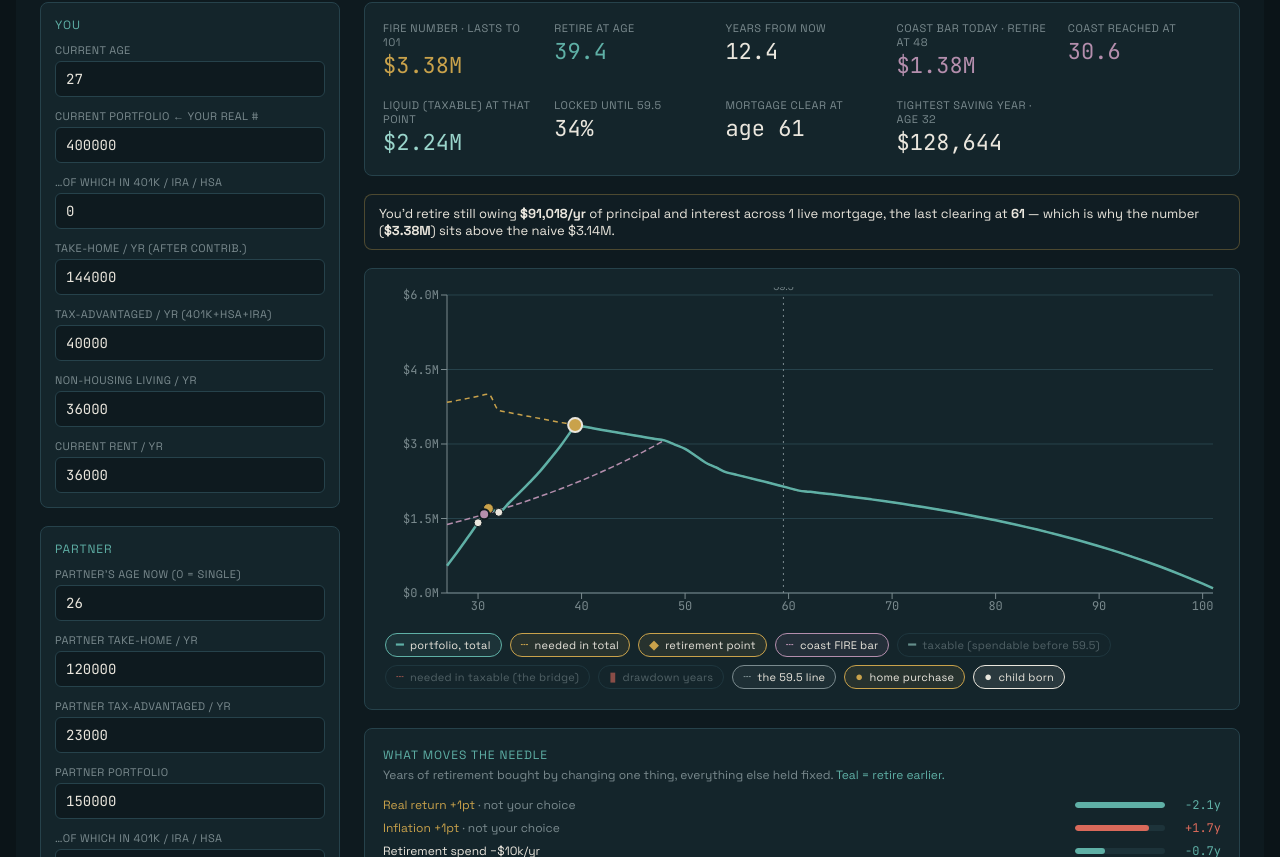
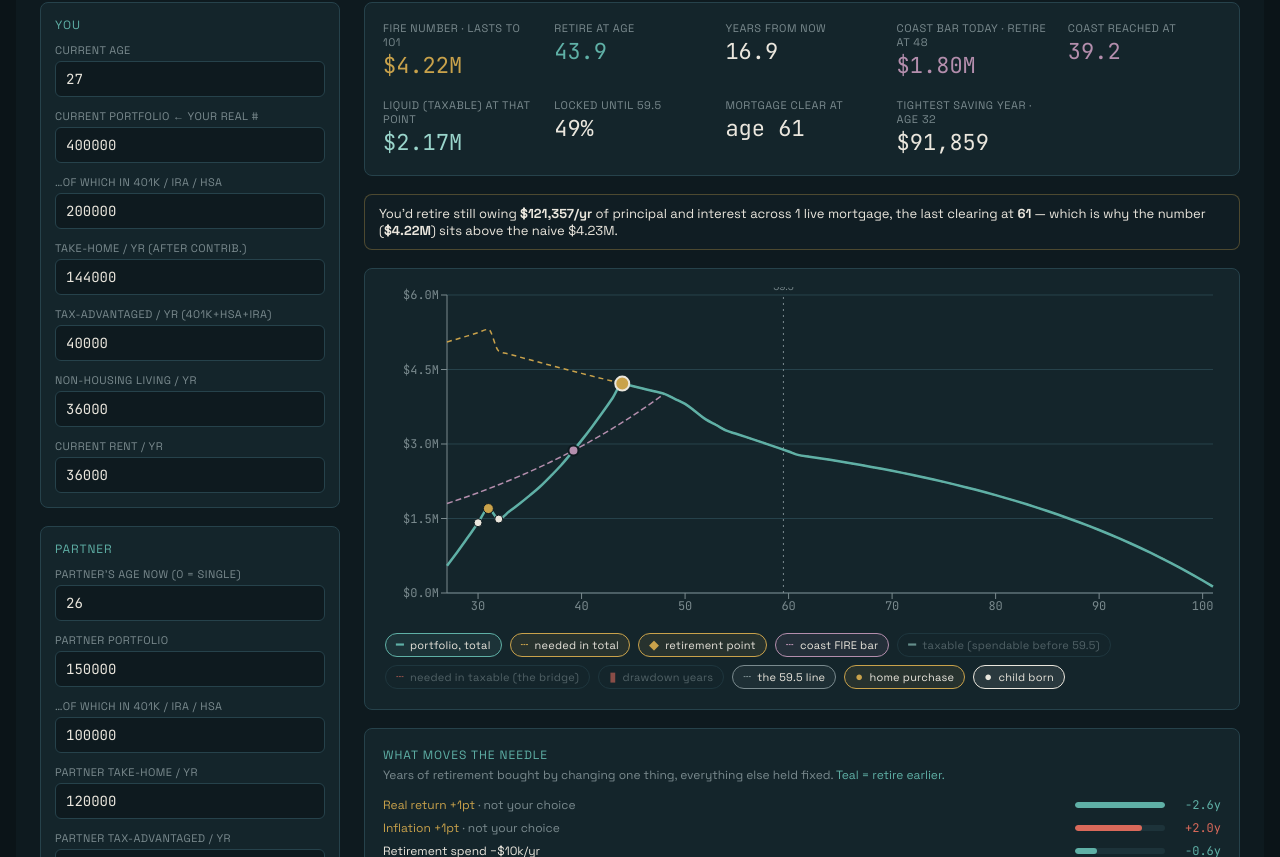
Before and after one commit to gcfc/fire-calculator, a React (Vite) app: page / in a window 1280 px wide. Shown: the part 223-1080 px from the top of the page. Built offline with nearby package versions, Linux system fonts and the light colour scheme.

Commit message:
UI changes & clamps

```diff
--- a/fire_model.jsx
+++ b/fire_model.jsx
@@ -85,6 +85,12 @@ export function simulate(p) {
   const partnerOffset = hasPartner ? p.currentAge - p.partnerAge : 0;  // >0 when partner is younger
   const partnerAgeAt = (age) => age - partnerOffset;                   // your age -> their age
   const yourAgeWhenPartnerIs = (pa) => pa + partnerOffset;             // …and back again
+  // The earning window has to be a real interval on the partner's own clock: it cannot start
+  // before they exist today, and it cannot end before it starts. Clamped here as well as in the
+  // UI — an inverted window would silently pay them nothing at all, which is exactly the kind of
+  // quiet income-discarding that cost 2.5 years when partnerStart was in the wrong age frame.
+  const earnFrom = Math.max(p.partnerStart, p.partnerAge);
+  const earnTo = Math.max(p.partnerEnd, earnFrom);
   // the money must survive the LAST survivor: if the partner is younger by d, they reach the
   // target age when you are endAge + d, so the horizon stretches by d.
   const END = p.endAge + Math.max(0, partnerOffset);
@@ -239,7 +245,7 @@ export function simulate(p) {
     const infl = Math.pow(1 + p.inflation, age - p.currentAge);
     // the working window is stated in the partner's own age, so translate before comparing
     const pAge = partnerAgeAt(age);
-    const partnerOn = hasPartner && pAge >= p.partnerStart && pAge <= p.partnerEnd;
+    const partnerOn = hasPartner && pAge >= earnFrom && pAge <= earnTo;
     const takeHome = p.annualTakeHome * infl + (partnerOn ? p.partnerIncome * infl : 0);
     const taxAdvYou = p.annualTaxAdv * infl;
     const taxAdvPartner = partnerOn ? p.partnerTaxAdv * infl : 0;
@@ -293,11 +299,16 @@ export function simulate(p) {
   };
 
   // --- three buckets, because "whose account is it" now changes the answer ---
+  // The tax-advantaged slice can never exceed the portfolio it is a slice OF. Clamping here (not
+  // just in the UI) keeps the buckets summing to the stated portfolio: without it, a tax-advantaged
+  // figure larger than the total would invent money — taxable floors at 0 while the locked bucket
+  // keeps the whole oversized number.
+  const lockedYou = Math.min(p.startPortfolioTaxAdv, p.startPortfolio);
+  const lockedPartner = Math.min(p.partnerPortfolioTaxAdv, p.partnerPortfolio);
   let st = {
-    taxable: Math.max(0, p.startPortfolio - p.startPortfolioTaxAdv)
-           + Math.max(0, p.partnerPortfolio - p.partnerPortfolioTaxAdv),
-    taxAdvYou: p.startPortfolioTaxAdv,
-    taxAdvPartner: p.partnerPortfolioTaxAdv,
+    taxable: (p.startPortfolio - lockedYou) + (p.partnerPortfolio - lockedPartner),
+    taxAdvYou: lockedYou,
+    taxAdvPartner: lockedPartner,
   };
 
   // You may retire only when BOTH hold: enough money in total, and enough of it reachable before
@@ -435,6 +446,7 @@ const NumberInput = ({ value, onCommit, step = 1, min = 0, max = Infinity, small
       type="number"
       step={step}
       min={min}
+      max={Number.isFinite(max) ? max : undefined}   // let the spinner + native validity know the ceiling too
       value={draft ?? value}
       onFocus={(e) => e.target.select()}
       onChange={(e) => {
@@ -501,29 +513,43 @@ const field = (label, key, val, set, opts = {}) => (
     <span style={{ fontSize: 11, letterSpacing: ".04em", color: C.mute, textTransform: "uppercase" }}>
       {label}
     </span>
-    <NumberInput value={val} step={opts.step || 1} onCommit={(v) => set(key, v)} />
+    <NumberInput
+      value={val}
+      step={opts.step || 1}
+      min={opts.min ?? 0}
+      max={opts.max ?? Infinity}
+      onCommit={(v) => set(key, v)}
+    />
   </label>
 );
 
+// inline caution, for when the inputs contradict each other
+const Warn = ({ children }) => (
+  <div style={{
+    marginTop: 8, padding: "7px 9px", borderRadius: 6, fontSize: 10, lineHeight: 1.6,
+    color: C.ink, background: `${C.coral}14`, border: `1px solid ${C.coral}66`,
+  }}>
+    ⚠ {children}
+  </div>
+);
+
 export const DEFAULTS = {
-  currentAge: 27, startPortfolio: 400000, startPortfolioTaxAdv: 0,
+  currentAge: 27, startPortfolio: 400000, startPortfolioTaxAdv: 200000,
   annualTakeHome: 144000, annualTaxAdv: 40000,
   nonHousingLiving: 36000, rentAnnual: 36000, inflation: 0.03, nominalReturn: 0.07,
   // add or drop as many as you like; each home carries its own loan and each kid its own clock
   homes: [{
-    price: 1500000, purchaseAge: 31, downPct: 0.20, rate: 0.065, term: 30,
+    price: 2000000, purchaseAge: 31, downPct: 0.20, rate: 0.065, term: 30,
     closingPct: 0.02, propTaxRate: 0.011, insMaintRate: 0.013,
   }],
   kids: [{ birthAge: 30 }, { birthAge: 32 }],
   daycarePerKid: 26000, ongoingPerKid: 8000, collegePerKid: 200000,
   partnerAge: 26, partnerIncome: 120000, partnerTaxAdv: 23000,
   partnerPortfolio: 150000, partnerPortfolioTaxAdv: 100000,
-  // both in the PARTNER's own age: "earns from 26 until 100". They used to be given in your age,
-  // which silently threw away four years of a working partner's income.
-  partnerStart: 26, partnerEnd: 100,
+  partnerStart: 26, partnerEnd: 60,
   // EXCLUDES housing — every home now prices its own carry, mortgage and closing costs, so
   // baking a paid-off house into this number would double-count it. (Was 110k incl. ~36k carry.)
-  retirementSpendToday: 74000, swr: 0.035, endAge: 100, coastAge: 48,
+  retirementSpendToday: 100000, swr: 0.035, endAge: 100, coastAge: 48,
   collegeSpread: true, use529: false, annual529: 0,
   enforceAccess: true, rothLadder: true, ladderYears: 5, accessAge: 59.5,
 };
@@ -678,7 +704,7 @@ export default function FireModel() {
             ["You", [
               ["Current age", "currentAge", {}],
               ["Current portfolio ← your real #", "startPortfolio", { step: 10000 }],
-              ["…of which in 401k / IRA / HSA", "startPortfolioTaxAdv", { step: 10000 }],
+              ["…of which in 401k / IRA / HSA", "startPortfolioTaxAdv", { step: 10000, max: p.startPortfolio }],
               ["Take-home / yr (after contrib.)", "annualTakeHome", { step: 1000 }],
               ["Tax-advantaged / yr (401k+HSA+IRA)", "annualTaxAdv", { step: 500 }],
               ["Non-housing living / yr", "nonHousingLiving", { step: 1000 }],
@@ -686,12 +712,12 @@ export default function FireModel() {
             ]],
             ["Partner", [
               ["Partner's age now (0 = single)", "partnerAge", {}],
+              ["Partner portfolio", "partnerPortfolio", { step: 10000 }],
+              ["…of which in 401k / IRA / HSA", "partnerPortfolioTaxAdv", { step: 10000, max: p.partnerPortfolio }],
               ["Partner take-home / yr", "partnerIncome", { step: 5000 }],
               ["Partner tax-advantaged / yr", "partnerTaxAdv", { step: 500 }],
-              ["Partner portfolio", "partnerPortfolio", { step: 10000 }],
-              ["…of which in 401k / IRA / HSA", "partnerPortfolioTaxAdv", { step: 10000 }],
-              ["Partner earns from their age", "partnerStart", {}],
-              ["…until their age", "partnerEnd", {}],
+              ["Partner earns from their age", "partnerStart", { min: p.partnerAge }],
+              ["…until their age", "partnerEnd", { min: p.partnerStart }],
             ]],
             ["Retirement", [
               ["Retirement spend / yr — excl. housing", "retirementSpendToday", { step: 5000 }],
@@ -704,6 +730,38 @@ export default function FireModel() {
               <div style={{ display: "flex", flexDirection: "column", gap: 12 }}>
                 {fields.map(([l, k, o]) => field(l, k, p[k], set, o))}
               </div>
+
+              {/* the locked slice cannot exceed the pot it is a slice of — this fires if the
+                  portfolio is later lowered beneath a 401k figure that was already valid */}
+              {group === "You" && p.startPortfolioTaxAdv > p.startPortfolio && (
+                <Warn>
+                  Your 401k/IRA (<b>{fmt(p.startPortfolioTaxAdv)}</b>) is more than your whole portfolio
+                  (<b>{fmt(p.startPortfolio)}</b>). The model caps it at the portfolio, so all of it counts as
+                  locked and <b>nothing is taxable</b> — which will strand your bridge. Raise the portfolio or
+                  lower the 401k figure.
+                </Warn>
+              )}
+              {group === "Partner" && p.partnerAge > 0 && p.partnerPortfolioTaxAdv > p.partnerPortfolio && (
+                <Warn>
+                  Your partner's 401k/IRA (<b>{fmt(p.partnerPortfolioTaxAdv)}</b>) is more than their whole
+                  portfolio (<b>{fmt(p.partnerPortfolio)}</b>). The model caps it at the portfolio — all locked,
+                  none taxable.
+                </Warn>
+              )}
+              {group === "Partner" && p.partnerAge > 0 && p.partnerStart < p.partnerAge && (
+                <Warn>
+                  Your partner can't start earning at <b>{p.partnerStart}</b> — they're already{" "}
+                  <b>{p.partnerAge}</b>. The model starts their income now, at <b>{p.partnerAge}</b>.
+                </Warn>
+              )}
+              {group === "Partner" && p.partnerAge > 0 && p.partnerEnd < p.partnerStart && (
+                <Warn>
+                  Their earning window ends (<b>{p.partnerEnd}</b>) before it starts (<b>{p.partnerStart}</b>).
+                  Left alone that would pay them <b>nothing at all</b>; the model instead holds the end at{" "}
+                  <b>{Math.max(p.partnerStart, p.partnerAge)}</b>. Raise the end age.
+                </Warn>
+              )}
+
               {group.startsWith("Partner") && p.partnerAge > 0 && (
                 <div style={{ fontSize: 10, color: C.mute, marginTop: 8, lineHeight: 1.6 }}>
                   <b style={{ color: C.ink }}>Every field above is in your partner's own age.</b>{" "}
```
Also changed, not shown: 1 other file (tests, documents, lock files or other folders).
